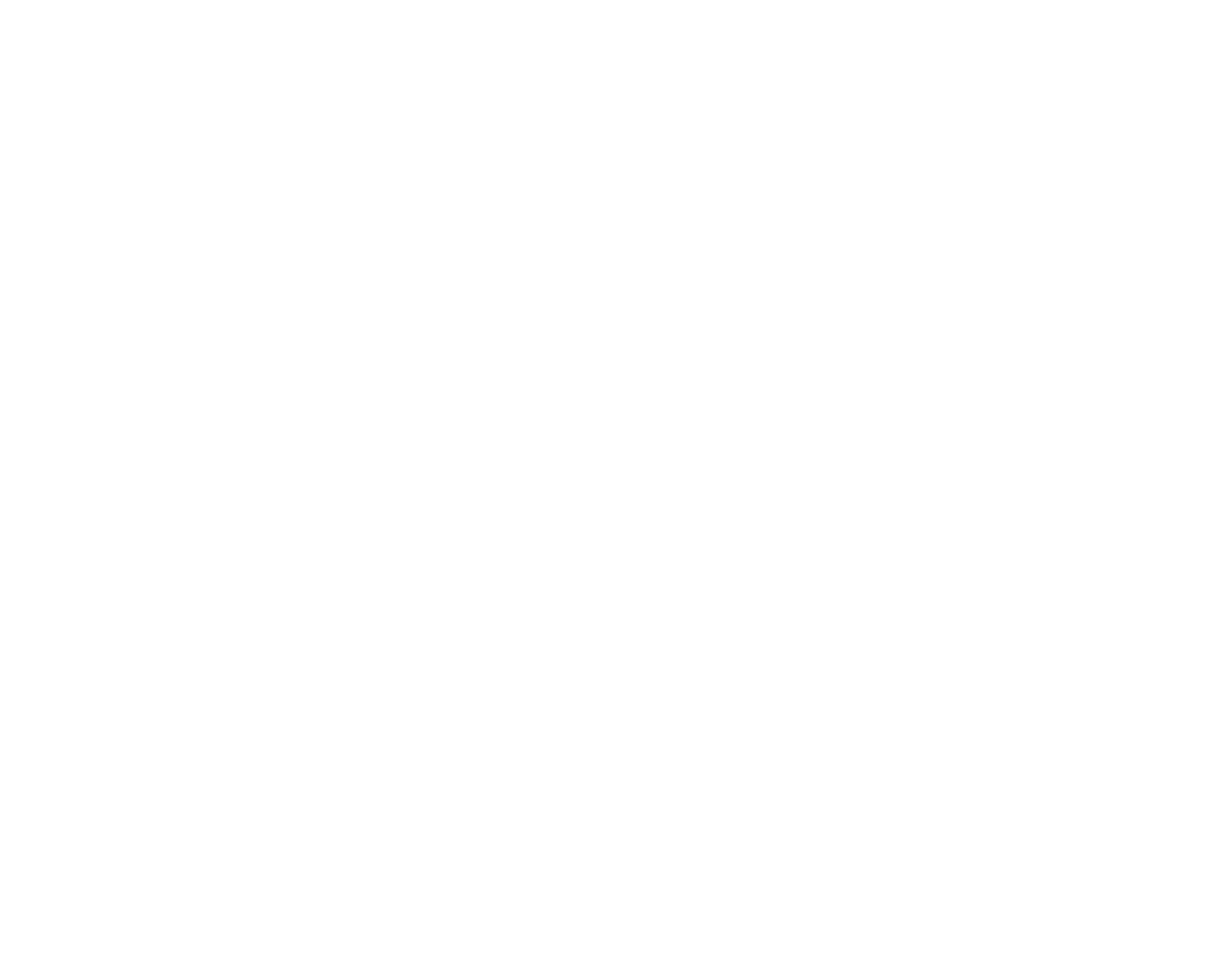
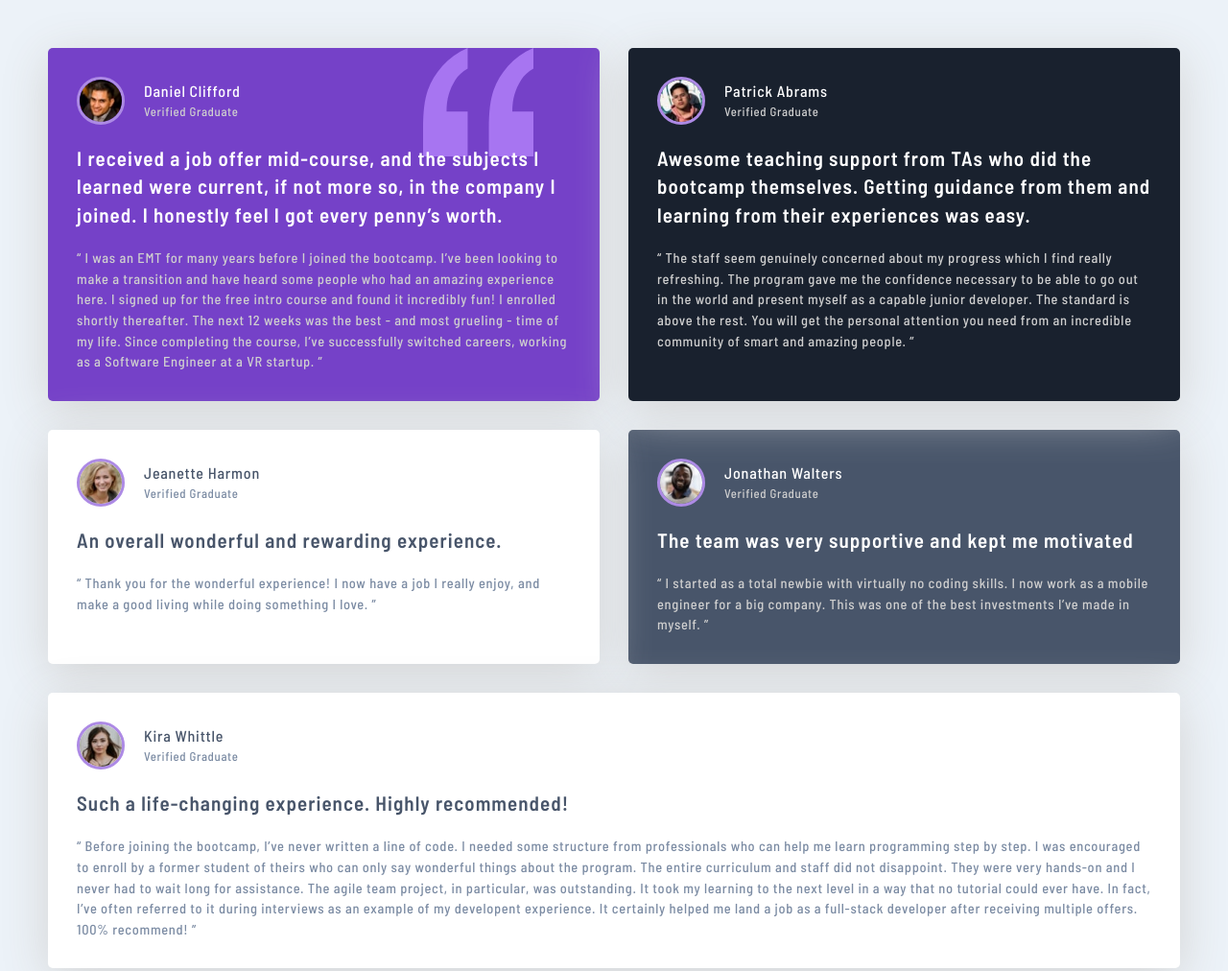
Before and after one commit to adram3l3ch/Testimonials-Grid, a plain HTML site: page index.html in a window 1280 px wide. Shown: the top 1012 px of the page at 96% size. Before the commit the page ends 800 px from the top, so only its background shows below. Drawn offline with Linux system fonts and the light colour scheme.

Commit message:
initial commit

```diff
--- a/index.html
+++ b/index.html
@@ -12,8 +12,130 @@
 		/>
 
 		<title>Frontend Mentor | [Challenge Name Here]</title>
+		<link rel="stylesheet" href="./style.css" />
 	</head>
 	<body>
+		<section class="section">
+			<div class="grid-container">
+				<div class="review1 review">
+					<div class="details">
+						<div class="img-container">
+							<img src="./images/image-daniel.jpg" alt="" />
+						</div>
+						<div class="content">
+							<h4>Daniel Clifford</h4>
+							<p>Verified Graduate</p>
+						</div>
+					</div>
+					<h1>
+						I received a job offer mid-course, and the subjects I
+						learned were current, if not more so, in the company I
+						joined. I honestly feel I got every penny’s worth.
+					</h1>
+					<p>
+						“ I was an EMT for many years before I joined the
+						bootcamp. I’ve been looking to make a transition and
+						have heard some people who had an amazing experience
+						here. I signed up for the free intro course and found it
+						incredibly fun! I enrolled shortly thereafter. The next
+						12 weeks was the best - and most grueling - time of my
+						life. Since completing the course, I’ve successfully
+						switched careers, working as a Software Engineer at a VR
+						startup. ”
+					</p>
+				</div>
+				<div class="review2 review">
+					<div class="details">
+						<div class="img-container">
+							<img src="./images/image-jonathan.jpg" alt="" />
+						</div>
+						<div class="content">
+							<h4>Jonathan Walters</h4>
+							<p>Verified Graduate</p>
+						</div>
+					</div>
+					<h1>The team was very supportive and kept me motivated</h1>
+					<p>
+						“ I started as a total newbie with virtually no coding
+						skills. I now work as a mobile engineer for a big
+						company. This was one of the best investments I’ve made
+						in myself. ”
+					</p>
+				</div>
+				<div class="review3 review">
+					<div class="details">
+						<div class="img-container">
+							<img src="./images/image-jeanette.jpg" alt="" />
+						</div>
+						<div class="content">
+							<h4>Jeanette Harmon</h4>
+							<p>Verified Graduate</p>
+						</div>
+					</div>
+					<h1>An overall wonderful and rewarding experience.</h1>
+					<p>
+						“ Thank you for the wonderful experience! I now have a
+						job I really enjoy, and make a good living while doing
+						something I love. ”
+					</p>
+				</div>
+				<div class="review4 review">
+					<div class="details">
+						<div class="img-container">
+							<img src="./images/image-patrick.jpg" alt="" />
+						</div>
+						<div class="content">
+							<h4>Patrick Abrams</h4>
+							<p>Verified Graduate</p>
+						</div>
+					</div>
+					<h1>
+						Awesome teaching support from TAs who did the bootcamp
+						themselves. Getting guidance from them and learning from
+						their experiences was easy.
+					</h1>
+					<p>
+						“ The staff seem genuinely concerned about my progress
+						which I find really refreshing. The program gave me the
+						confidence necessary to be able to go out in the world
+						and present myself as a capable junior developer. The
+						standard is above the rest. You will get the personal
+						attention you need from an incredible community of smart
+						and amazing people. ”
+					</p>
+				</div>
+				<div class="review5 review">
+					<div class="details">
+						<div class="img-container">
+							<img src="./images/image-kira.jpg" alt="" />
+						</div>
+						<div class="content">
+							<h4>Kira Whittle</h4>
+							<p>Verified Graduate</p>
+						</div>
+					</div>
+					<h1>
+						Such a life-changing experience. Highly recommended!
+					</h1>
+					<p>
+						“ Before joining the bootcamp, I’ve never written a line
+						of code. I needed some structure from professionals who
+						can help me learn programming step by step. I was
+						encouraged to enroll by a former student of theirs who
+						can only say wonderful things about the program. The
+						entire curriculum and staff did not disappoint. They
+						were very hands-on and I never had to wait long for
+						assistance. The agile team project, in particular, was
+						outstanding. It took my learning to the next level in a
+						way that no tutorial could ever have. In fact, I’ve
+						often referred to it during interviews as an example of
+						my developent experience. It certainly helped me land a
+						job as a full-stack developer after receiving multiple
+						offers. 100% recommend! ”
+					</p>
+				</div>
+			</div>
+		</section>
 		<!-- <div class="attribution">
     Challenge by <a href="https://www.frontendmentor.io?ref=challenge" target="_blank">Frontend Mentor</a>.
     Coded by <a href="#">Your Name Here</a>.
--- /dev/null
+++ b/style.css
@@ -0,0 +1,159 @@
+@import url("https://fonts.googleapis.com/css2?family=Barlow+Semi+Condensed:wght@500;600&display=swap");
+
+*,
+*::after,
+*::before {
+	margin: 0;
+	padding: 0;
+	box-sizing: border-box;
+	font-family: "Barlow Semi Condensed", sans-serif;
+}
+
+.review > h1 {
+	margin-bottom: 20px;
+	font-weight: 600;
+	letter-spacing: 0.05em;
+	line-height: 1.4em;
+}
+
+p,
+h4 {
+	line-height: 1.5em;
+	letter-spacing: 0.05em;
+	font-weight: 500;
+	font-size: 1rem;
+}
+
+p {
+	color: hsl(0, 0%, 81%);
+}
+
+.details p {
+	font-size: 0.8rem;
+}
+
+.section {
+	background-color: hsl(210, 46%, 95%);
+	min-height: 800px;
+	padding: 100px 30px;
+	overflow: hidden;
+	display: flex;
+}
+
+.grid-container {
+	display: grid;
+	margin: auto;
+	max-width: 1300px;
+	max-height: auto;
+	grid-template-columns: repeat(1fr);
+	grid-gap: 30px;
+}
+
+.review {
+	background-color: rgb(226, 214, 43);
+	border-radius: 5px;
+	overflow: hidden;
+	padding: 30px;
+	box-shadow: 0 10px 50px rgb(211, 211, 211);
+}
+
+.details {
+	display: flex;
+	align-items: center;
+	margin-bottom: 20px;
+}
+
+.img-container {
+	width: 50px;
+	height: 50px;
+	border-radius: 50%;
+	border: 3px solid hsl(263, 64%, 72%);
+	overflow: hidden;
+	margin-right: 20px;
+}
+
+.img-container img {
+	width: 100%;
+	height: 100%;
+	object-fit: cover;
+}
+
+.review1 {
+	background: url("./images/bg-pattern-quotation.svg") no-repeat 90% 0%
+		hsl(263, 55%, 52%);
+	background-size: 30%;
+	color: white;
+}
+
+.review2 {
+	background: hsl(217, 19%, 35%);
+	color: white;
+}
+
+.review3,
+.review5 {
+	background: white;
+	color: hsl(217, 19%, 35%);
+}
+
+.review3 p,
+.review5 p {
+	color: hsl(215, 18%, 56%);
+}
+
+.review4 {
+	background: hsl(219, 29%, 14%);
+	color: white;
+}
+
+@media (min-width: 768px) {
+	.section {
+		height: auto;
+		padding: 50px;
+	}
+	body {
+		font-size: 14px;
+	}
+	p {
+		font-size: 0.9rem;
+	}
+	.grid-container {
+		grid-template-columns: repeat(2, 1fr);
+		grid-template-areas: "a d" "c b" "e e";
+	}
+	.review1 {
+		grid-area: a;
+		background-position: 85% 0%;
+		background-size: 20%;
+	}
+	.review2 {
+		grid-area: b;
+	}
+	.review3 {
+		grid-area: c;
+	}
+	.review4 {
+		grid-area: d;
+	}
+	.review5 {
+		grid-area: e;
+	}
+}
+
+@media (min-width: 1440px) {
+	.section {
+		height: 100vh;
+		padding: 50px;
+	}
+	p {
+		font-size: 0.85rem;
+		line-height: 1.7em;
+	}
+	.grid-container {
+		grid-template-columns: repeat(4, 1fr);
+		grid-template-rows: repeat(2, minmax(1fr, 300px));
+		grid-template-areas: "a a b e" "c d d e";
+		height: 100%;
+		max-height: 750px;
+	}
+}
```
